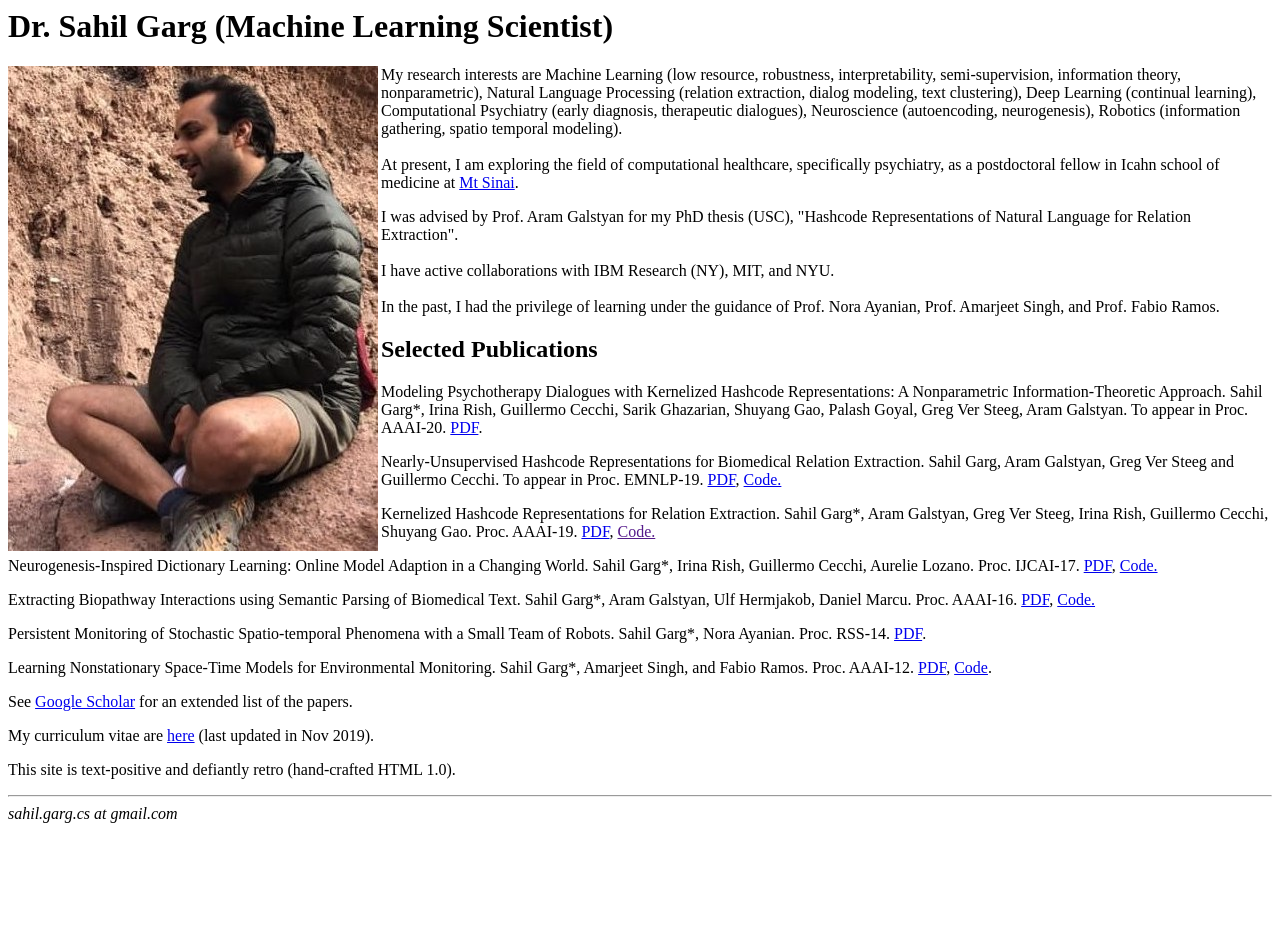
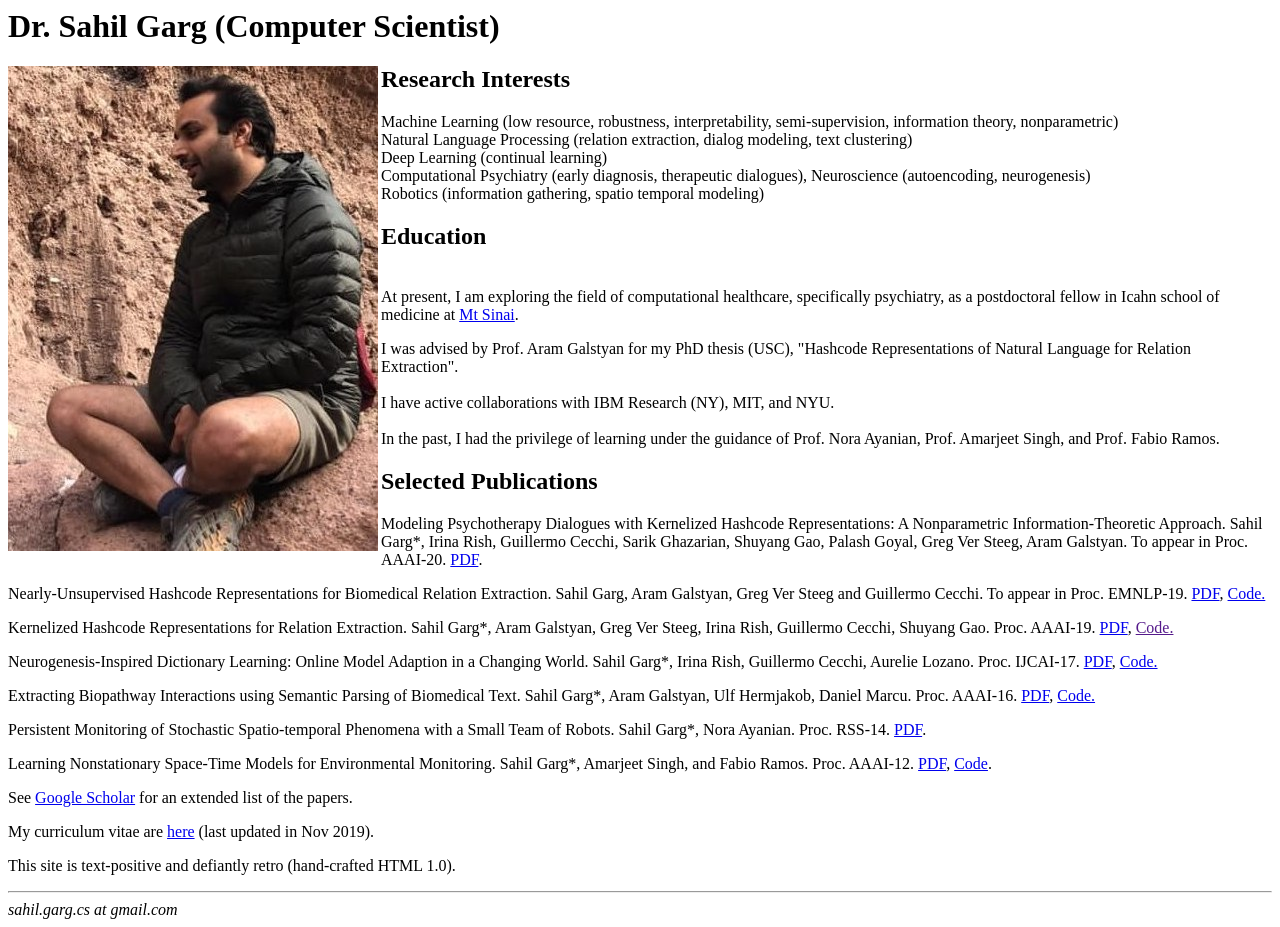
Before and after one commit to sgarg87/sgarg87.github.io, a plain HTML site: page index.html in a window 1280 px wide. Before the commit the page ends 831 px from the top, so only its background shows below. Drawn offline with Linux system fonts and the light colour scheme.

```diff
--- a/index.html
+++ b/index.html
@@ -6,13 +6,27 @@
 <BODY>
 
 <H1>
-Dr. Sahil Garg (Machine Learning Scientist)
+Dr. Sahil Garg (Computer Scientist)
 </H1>
 
 <p>
 <img src="./sahil.jpg" alt="Smiley face" align="left">
-My research interests are Machine Learning (low resource, robustness, interpretability, semi-supervision, information theory, nonparametric), Natural Language Processing (relation extraction, dialog modeling, text clustering), Deep Learning (continual learning), Computational Psychiatry (early diagnosis, therapeutic dialogues), Neuroscience (autoencoding, neurogenesis), Robotics (information gathering, spatio temporal modeling).
+
+
+<h2>Research Interests</h2>
+Machine Learning (low resource, robustness, interpretability, semi-supervision, information theory, nonparametric)
 <br>
+Natural Language Processing (relation extraction, dialog modeling, text clustering)
+<br>
+Deep Learning (continual learning)
+<br>
+Computational Psychiatry (early diagnosis, therapeutic dialogues), Neuroscience (autoencoding, neurogenesis)
+<br>
+Robotics (information gathering, spatio temporal modeling)
+<br>
+
+
+<h2>Education</h2>
 <br>
 At present, I am exploring the field of computational healthcare, specifically psychiatry, as a postdoctoral fellow in Icahn school of medicine at <a href="https://icahn.mssm.edu/">Mt Sinai</a>.
 </p>
```
